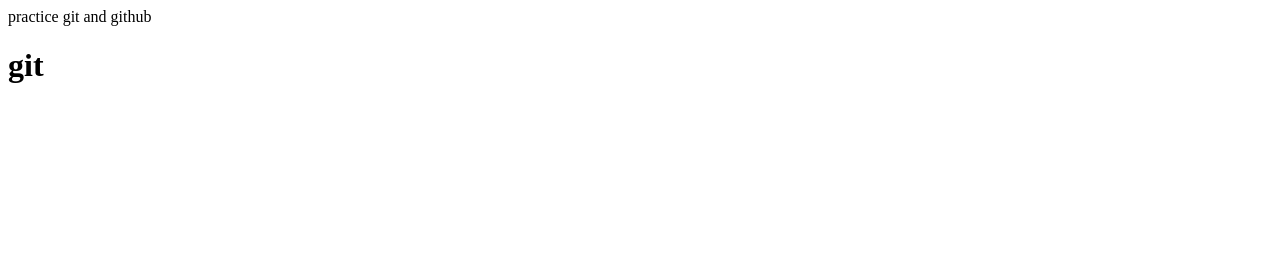
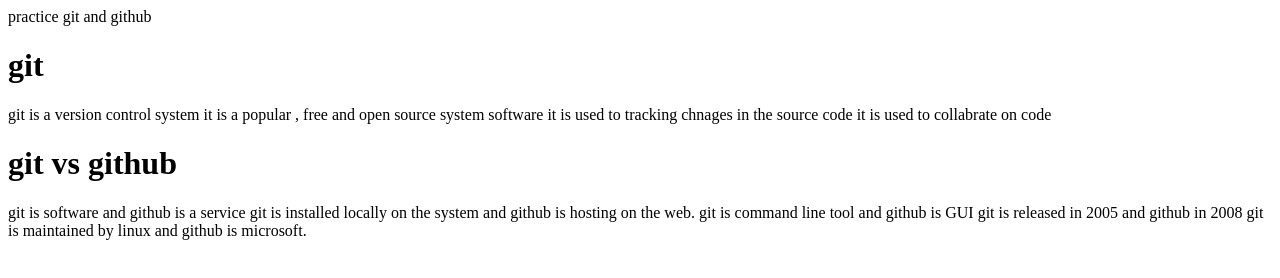
Before and after one commit to Prerna95725/PracticeGit, a plain HTML site: page index.html in a window 1280 px wide. Drawn offline with Linux system fonts and the light colour scheme.

Commit message:
add commited

```diff
--- a/index.html
+++ b/index.html
@@ -1,2 +1,18 @@
 <p>practice git and github</p>
 <h1>git</h1>
+<p>
+    git is a version control system
+    it is a popular , free and open source system software
+    it is used to tracking chnages in the source code
+    it is used to collabrate on code
+
+</p>
+<h1>git vs github</h1>
+<p>
+    git is software and github is a service
+    git is installed locally on the system and github is hosting on the web.
+    git is command line tool and github is GUI
+    git is released in 2005 and github in 2008
+    git is maintained by linux and github is microsoft.
+
+</p>
```
